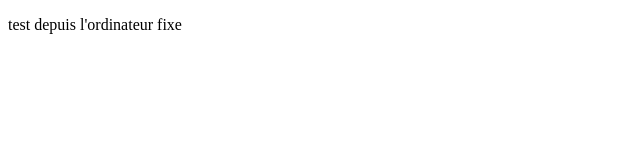
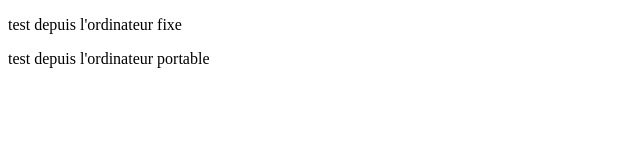
Before and after one commit to Coyotemetal/Portfolio, a plain HTML site: page index.html in a window 1280 px wide. Shown: the whole page, without its empty margins (0-640 px from the left). Drawn offline with Linux system fonts and the light colour scheme.

Commit message:
test portable

```diff
--- a/index.html
+++ b/index.html
@@ -7,5 +7,6 @@
 </head>
 <body>
     <p>test depuis l'ordinateur fixe</p>
+    <p>test depuis l'ordinateur portable</p>
 </body>
 </html>
```
